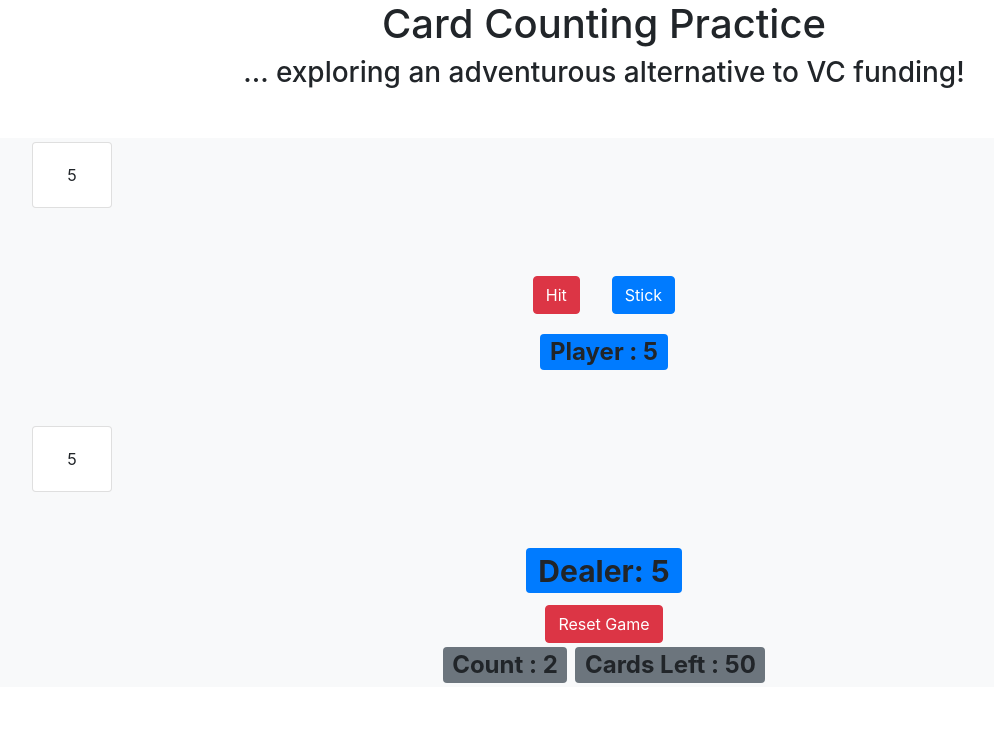
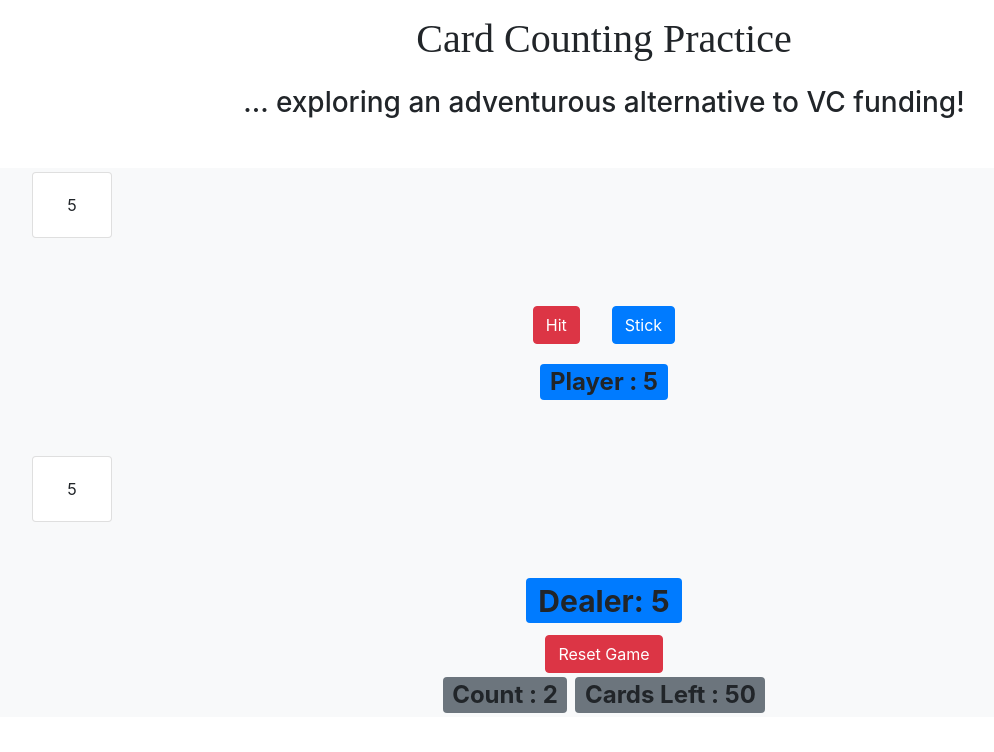
Before and after one commit to JamesDHW/Training---React-Interview-Refactor, a React (Create React App) app: page / in a window 1280 px wide. Shown: the top 752 px of the page, without its empty margins (36-1030 px from the left). Built offline with nearby package versions, Linux system fonts and the light colour scheme.

Commit message:
basic example of applying styles using styled-components

```diff
--- a/package.json
+++ b/package.json
@@ -10,10 +10,12 @@
     "@types/node": "^12.0.0",
     "@types/react": "^17.0.0",
     "@types/react-dom": "^17.0.0",
+    "@types/styled-components": "^5.1.9",
     "bootstrap": "^4.6.0",
     "react": "^17.0.2",
     "react-dom": "^17.0.2",
     "react-scripts": "4.0.3",
+    "styled-components": "^5.2.3",
     "typescript": "^4.1.2",
     "web-vitals": "^1.0.1"
   },
--- /dev/null
+++ b/src/App.style.ts
@@ -0,0 +1,6 @@
+import styled from "styled-components";
+
+export const Title = styled.h1`
+  font-family: cursive;
+  padding: 15px;
+`;
--- a/src/App.tsx
+++ b/src/App.tsx
@@ -1,11 +1,12 @@
 import "./App.css";
 
 import BlackJackTable from "./components/BlackJackTable";
+import { Title } from "./App.style";
 
 function App() {
   return (
     <div className="App">
-      <h1>Card Counting Practice</h1>
+      <Title>Card Counting Practice</Title>
       <h3>... exploring an adventurous alternative to VC funding!</h3>
       <BlackJackTable />
     </div>
```
Also changed, not shown: 2 other files (tests, documents, lock files or other folders).
